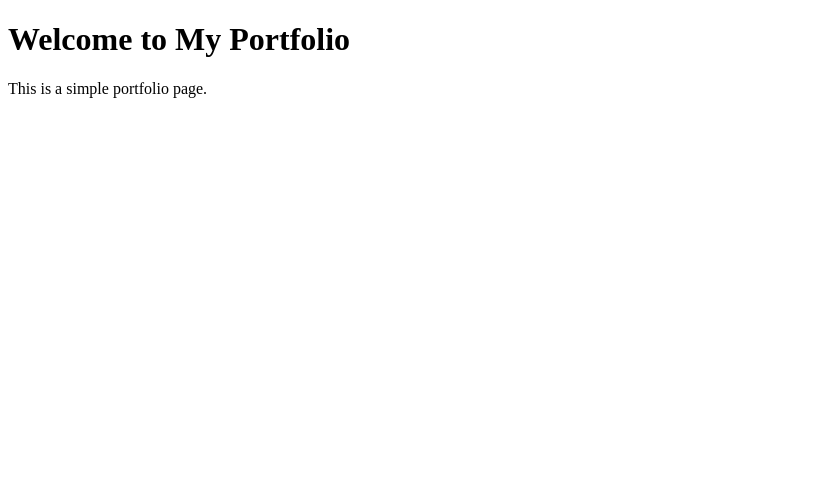
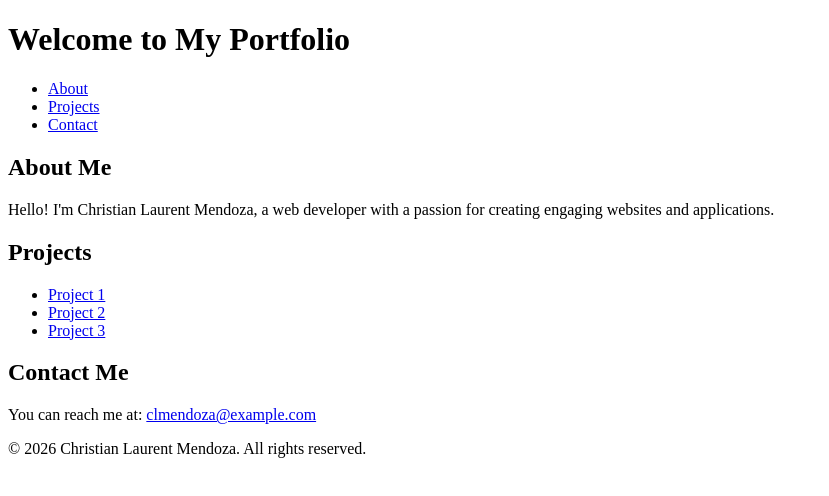
Before and after one commit to christianlaurent1997/Portfolio, a plain HTML site: page index.html in a window 1280 px wide. Shown: the whole page, without its empty margins (0-829 px from the left). Drawn offline with Linux system fonts and the light colour scheme.

Commit message:
Updated index.html with complete HTML content for portfolio

```diff
--- a/index.html
+++ b/index.html
@@ -1,11 +1,40 @@
 <!DOCTYPE html>
-<html>
+<html lang="en">
 <head>
-    <title>Portfolio</title>
     <meta charset="UTF-8">
+    <meta name="viewport" content="width=device-width, initial-scale=1.0">
+    <title>Christian Laurent Mendoza - Portfolio</title>
+    <link rel="stylesheet" href="styles.css">
 </head>
 <body>
-    <h1>Welcome to My Portfolio</h1>
-    <p>This is a simple portfolio page.</p>
+    <header>
+        <h1>Welcome to My Portfolio</h1>
+        <nav>
+            <ul>
+                <li><a href="#about">About</a></li>
+                <li><a href="#projects">Projects</a></li>
+                <li><a href="#contact">Contact</a></li>
+            </ul>
+        </nav>
+    </header>
+    <section id="about">
+        <h2>About Me</h2>
+        <p>Hello! I'm Christian Laurent Mendoza, a web developer with a passion for creating engaging websites and applications.</p>
+    </section>
+    <section id="projects">
+        <h2>Projects</h2>
+        <ul>
+            <li><a href="project1.html">Project 1</a></li>
+            <li><a href="project2.html">Project 2</a></li>
+            <li><a href="project3.html">Project 3</a></li>
+        </ul>
+    </section>
+    <section id="contact">
+        <h2>Contact Me</h2>
+        <p>You can reach me at: <a href="mailto:clmendoza@example.com">clmendoza@example.com</a></p>
+    </section>
+    <footer>
+        <p>&copy; 2026 Christian Laurent Mendoza. All rights reserved.</p>
+    </footer>
 </body>
 </html>
```
